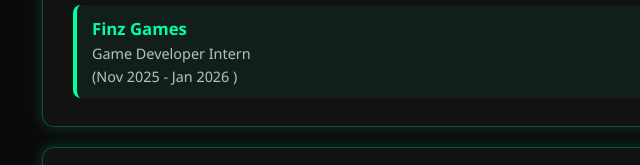
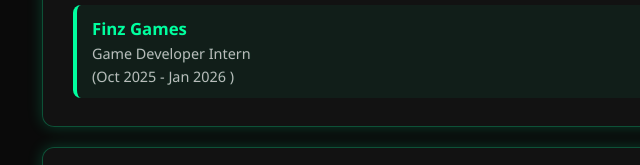
Before and after one commit to irtazahassan460/portfolio., a plain HTML site: page index.html in a window 1280 px wide. Shown: the part 901-1066 px from the top of the page, 218-858 px from the left. Drawn offline with Linux system fonts and the light colour scheme.

Commit message:
Update internship dates for Finz Games

```diff
--- a/index.html
+++ b/index.html
@@ -377,7 +377,7 @@
     <li>
       <b>Finz Games</b>
       <span>Game Developer Intern</span>
-       <span>(Nov 2025 - Jan 2026 )</span>
+       <span>(Oct 2025 - Jan 2026 )</span>
     </li>
   </ul>
 </section>
```
